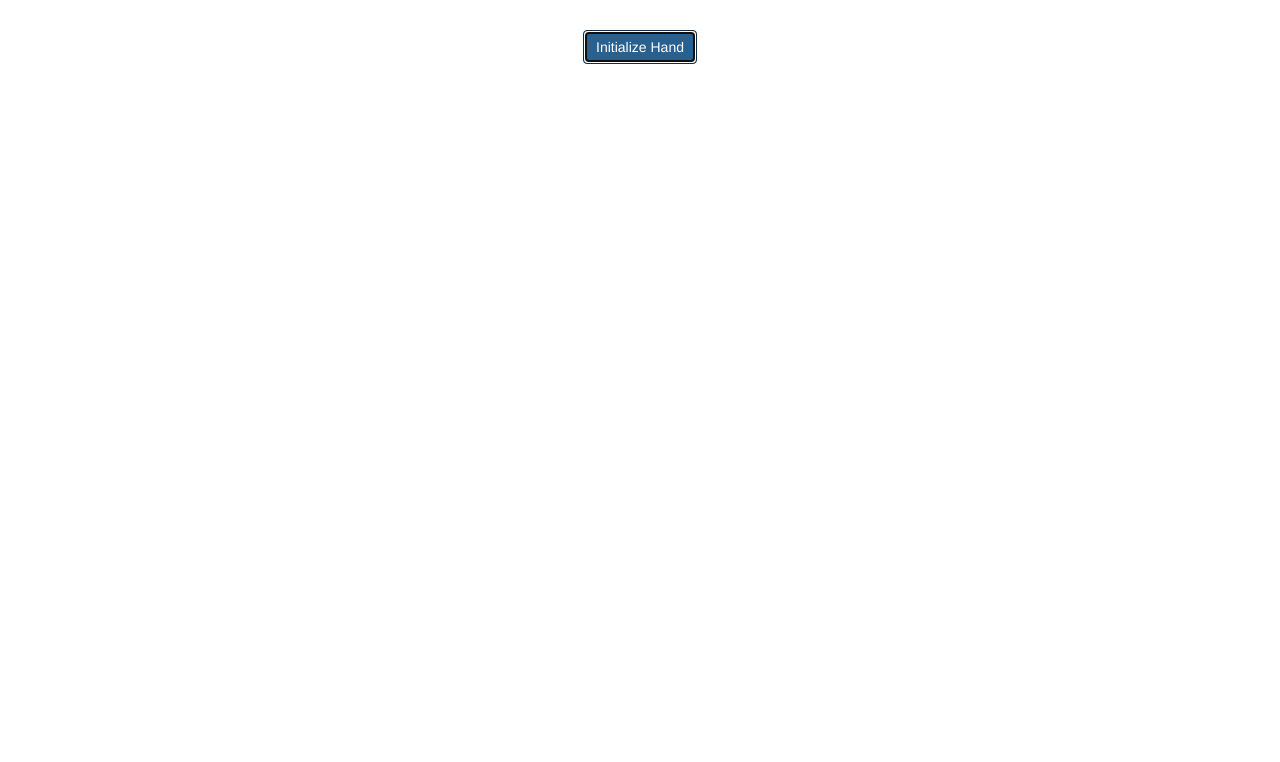
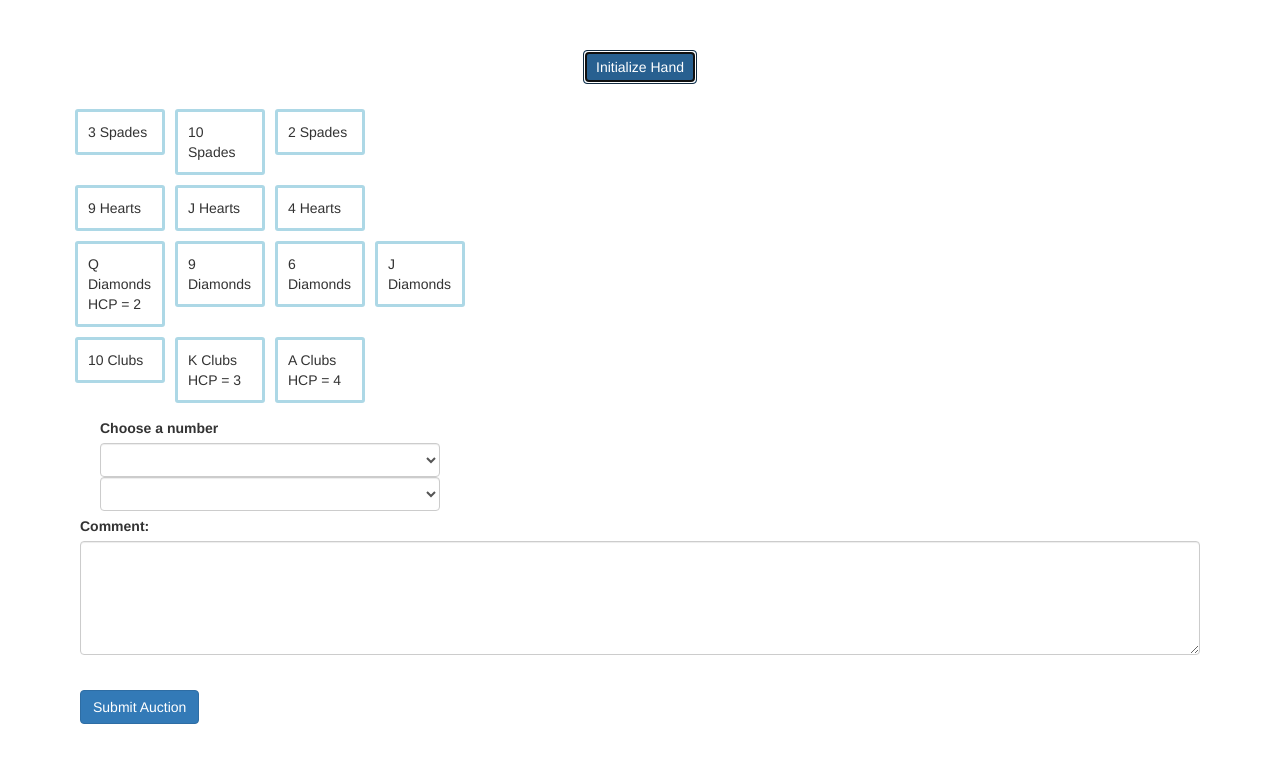
Before and after one commit to George-Spanos/Bridge-App, an Angular app: page / in a window 1280 px wide. Both pictures are taken after a click on the button "Initialize Hand". Shown: the top 762 px of the page. Built offline with nearby package versions, Linux system fonts and the light colour scheme.

Commit message:
Database connected, Prod Build test

```diff
--- a/src/app/app.component.html
+++ b/src/app/app.component.html
@@ -17,4 +17,6 @@
     <h2><a target="_blank" href="https://blog.angular.io//">Angular blog</a></h2>
   </li>
 </ul> -->
+<div class="container">
 <router-outlet></router-outlet>
+</div>
--- /dev/null
+++ b/src/app/bid-form/bid-form.component.html
@@ -0,0 +1,28 @@
+<form (ngSubmit)="onSubmit(f)" #f="ngForm">
+  <div class="row" style="margin: 5px;">
+    <div class="col-xs-4" role="group" aria-label="...">
+      <label for="num">Choose a number</label>
+      <select class="form-control" name="numericBid" id="num" required ngModel>
+            <option value="1">1</option>
+            <option value="1">2</option>
+            <option value="1">3</option>
+            <option value="1">4</option>
+            <option value="1">5</option>
+            <option value="1">6</option>
+            <option value="1">7</option>
+        </select>
+      <select class="form-control pull-right" name="suitBid" id="num" required ngModel>
+            <option value="Spades">Spades</option>
+            <option value="Hearts">Hearts</option>
+            <option value="Diamonds">Diamonds</option>
+            <option value="Clubs">Clubs</option>
+          </select>
+    </div>
+  </div>
+  <div class="form-group">
+    <label for="comment">Comment:</label>
+    <textarea class="form-control" rows="5" id="comment" ngModel name="comments" required></textarea>
+  </div>
+  <br>
+  <button type="submit" class="btn btn-primary">Submit Auction</button>
+</form>
--- /dev/null
+++ b/src/app/bid-form/bid-form.component.ts
@@ -0,0 +1,17 @@
+import { Component, OnInit} from '@angular/core';
+import {NgForm} from '@angular/forms';
+@Component({
+  selector: 'app-bid-form',
+  templateUrl: './bid-form.component.html',
+  styleUrls: ['./bid-form.component.css']
+})
+export class BidFormComponent implements OnInit {
+onSubmit(form: NgForm) {
+  console.log(form);
+}
+  constructor() { }
+
+  ngOnInit() {
+  }
+
+}
--- a/src/app/bridge.service.ts
+++ b/src/app/bridge.service.ts
@@ -4,7 +4,7 @@ import {Injectable} from '@angular/core';
 export class BridgeApi {
 
   deck() {
-    const names = ['A', '2', '3', '4', '5', '6', '7', '8', '9', '10', 'J', 'Q', 'K'];
+    const names = ['2', '3', '4', '5', '6', '7', '8', '9', '10', 'J', 'Q', 'K', 'A'];
     const suits = ['Hearts', 'Diamonds', 'Spades', 'Clubs'];
     const cards = [];
       for ( let s = 0; s < suits.length; s++ ) {
@@ -21,6 +21,41 @@ export class BridgeApi {
         array[i] = array[j];
         array[j] = temp;
     }
-    return array.slice(0, 13);
+    const shuffledArray = array.slice(0, 13);
+    shuffledArray.sort((a, b) => {
+      const suit1 = a.suit;
+      const suit2 = b.suit;
+      if (suit1 > suit2) {
+        return -1;
+      }
+      if (suit1 < suit2) {
+        return 1;
+       }
+       return 0;
+    });
+    return shuffledArray;
+  }
+  sortArrayValues(array) {
+    array.sort(
+      (a , b) => {
+        const value1 = a.value;
+        const value2 = b.value;
+        if (value1 < value2) {
+          return 1;
+        }
+        if (value2 > value2) {
+          return -1;
+         }
+         return 0;
+      }
+    ); return array;
+  }
+  filterArray(array: Card[], condition: string) {
+    const newArray = array.filter(
+      (el) => {
+       return el.suit === condition;
+      }
+    );
+    return newArray;
+  }
 }
-}
--- a/src/app/main-section/main-section.component.css
+++ b/src/app/main-section/main-section.component.css
@@ -0,0 +1,11 @@
+.card {
+  float: left;
+  width: 90px;
+  height: auto;
+  display: block;
+  border: 3px solid;
+  margin: 5px;
+  border-radius: 3px;
+  border-color: lightblue;;
+  padding: 10px;
+}
--- a/src/app/main-section/main-section.component.html
+++ b/src/app/main-section/main-section.component.html
@@ -1,5 +1,44 @@
 <div class="row">
-  <div class="col-xs-12" style="display:flex; justify-content:center; margin-top:30px;">
-<button class="btn btn-primary" (click)="getHand(cardsArray)">Initialize Hand</button>
+  <div class="col-xs-12" style="display:flex; justify-content:center; margin-top:30px; padding:20px;">
+    <button class="btn btn-primary" (click)="getHand(cardsArray)">Initialize Hand</button>
+  </div>
 </div>
+<div class="row">
+  <div class="col-xs-12">
+    <div class="row">
+      <div class="col-xs-6">
+        <div class="card" *ngFor="let card of spades">{{card.name}} {{card.suit}} <br>
+          <div *ngIf="card.value > 10"> HCP = {{card.value %10 +1}}</div>
+        </div>
+      </div>
+    </div>
+    <div class="row">
+      <div class="col-xs-6">
+        <div class="card" *ngFor="let card of hearts">{{card.name}} {{card.suit}} <br>
+          <div *ngIf="card.value > 10"> HCP = {{card.value %10 +1}}</div>
+        </div>
+      </div>
+    </div>
+    <div class="row">
+      <div class="col-xs-6">
+        <div class="card" *ngFor="let card of diamonds">{{card.name}} {{card.suit}} <br>
+          <div *ngIf="card.value > 10"> HCP = {{card.value %10 +1}}</div>
+        </div>
+      </div>
+    </div>
+    <div class="row">
+      <div class="col-xs-6">
+        <div class="card" *ngFor="let card of clubs">{{card.name}} {{card.suit}} <br>
+          <div *ngIf="card.value > 10"> HCP = {{card.value %10 +1}}</div>
+        </div>
+      </div>
+    </div>
+  </div>
 </div>
+<div class="row">
+  <div class="col-xs-12">
+    <div *ngIf="handInitialized"  style="margin:10px">
+      <app-bid-form></app-bid-form>
+    </div>
+  </div>
+</div>
--- a/src/app/main-section/main-section.component.ts
+++ b/src/app/main-section/main-section.component.ts
@@ -1,19 +1,33 @@
 import { Component, OnInit } from '@angular/core';
 import { BridgeApi} from '../bridge.service';
+import { Card } from '../card.model';
 @Component({
   selector: 'app-main-section',
   templateUrl: './main-section.component.html',
   styleUrls: ['./main-section.component.css']
 })
 export class MainSectionComponent implements OnInit {
-  cardsArray = this.bridgeApi.deck();
+  handInitialized = false;
+  cardsArray: Card[];
+  spades: Card[];
+  hearts: Card[];
+  diamonds: Card[];
+  clubs: Card[];
   constructor( public bridgeApi: BridgeApi) { }
-
+  hand: Card[];
 getHand(array) {
-  console.log(this.bridgeApi.initializeHand(array));
+  this.hand = this.bridgeApi.initializeHand(array);
+  this.spades = this.bridgeApi.filterArray(this.hand, 'Spades');
+  this.bridgeApi.sortArrayValues(this.spades);
+  this.hearts = this.bridgeApi.filterArray(this.hand, 'Hearts');
+  this.bridgeApi.sortArrayValues(this.hearts);
+  this.diamonds = this.bridgeApi.filterArray(this.hand, 'Diamonds');
+  this.bridgeApi.sortArrayValues(this.diamonds);
+  this.clubs = this.bridgeApi.filterArray(this.hand, 'Clubs');
+  this.bridgeApi.sortArrayValues(this.clubs);
+  this.handInitialized = true;
 }
-
   ngOnInit() {
+    this.cardsArray = this.bridgeApi.deck();
   }
-
 }
```
Also changed, not shown: server.js (+10 -1 lines), src/app/app.module.ts (+5 -2 lines), src/app/bid-form/bid-form.component.css (added), 17 other files (tests, documents, lock files or other folders).
